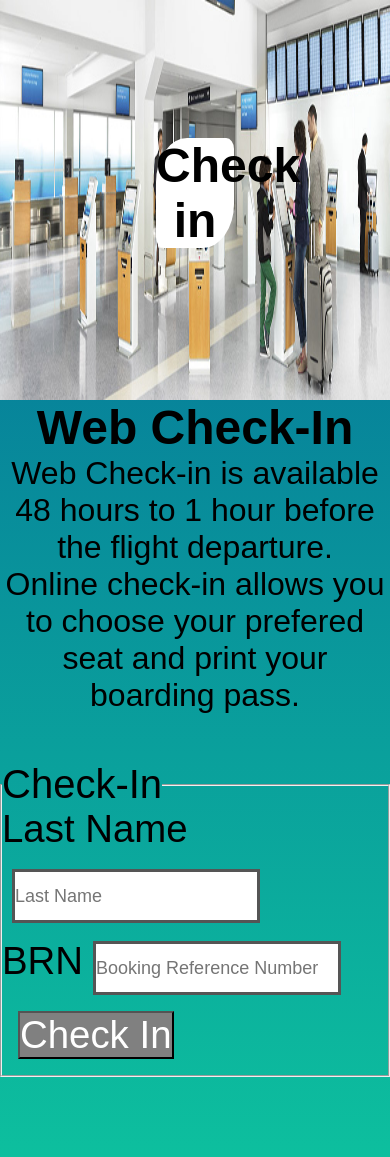
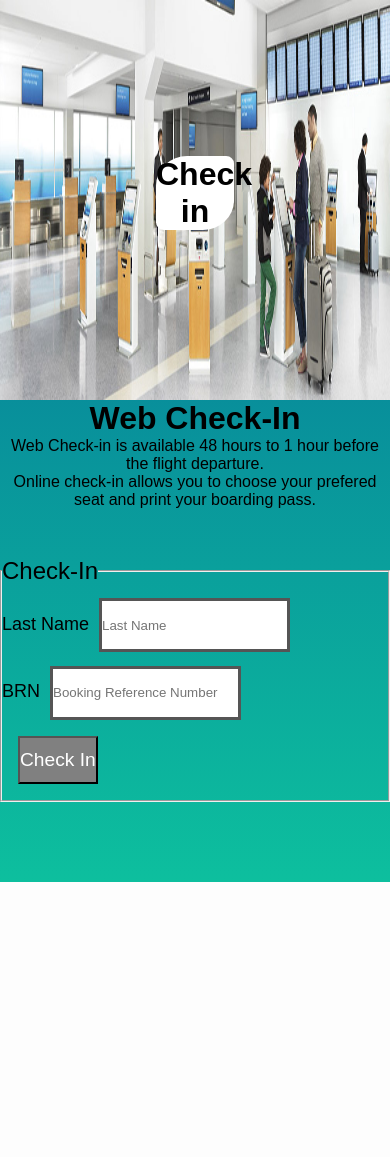
Before and after one commit to osm-alt/Airline-Reservation-System, a PHP site: page /checkin.html in a window 390 px wide. Shown: the part 52-1209 px from the top of the page. After the commit the page ends 934 px from the top, so only its background shows below. Run offline with PHP 8.4, Linux system fonts and the light colour scheme; some libraries are stand-ins or nearby versions.

Commit message:
updated all my pages drew

```diff
--- a/book_a_trip.html
+++ b/book_a_trip.html
@@ -35,9 +35,10 @@
             <li><a href="checkin.html">Check-in</a></li>
             <li><a href="CovidRestrictions.html">Covid Restrictions</a></li>
             <li><a href="cargo.html">Cargo</a></li>
-                <li><a href="#Contact">Contact</a></li>
+            <li><a href="#contact">Contact</a></li>
             <li><a href="#about">About</a>
           </ul>
+          <!-- <box-icon name='menu' color="whitesmoke" size="lg" id="menu"></box-icon> -->
           <menu>
             <ul>
               <li><a class="active" href="main_page.html">Home Page</a></li>
@@ -46,12 +47,13 @@
               <li><a href="checkin.html">Check-in</a></li>
               <li><a href="CovidRestrictions.html">Covid Restrictions</a></li>
               <li><a href="cargo.html">Cargo</a></li>
-                        <li><a href="#ContactUs">ContactUs</a></li>
+              <li><a href="#contact">Contact</a></li>
               <li><a href="#about">About</a></li>
             </ul>
           </menu>
         </nav>
       </header>
+
     <h1>ROA Airlines</h1>
     <h1>Book a Trip</h1>
     <form method="post" action="">
--- a/checkin.html
+++ b/checkin.html
@@ -27,7 +27,7 @@
         <li><a href="cargo.html">Cargo</a></li>
         <li><a href="#contact">Contact</a></li>
         <li><a href="#about">About</a>
-      </ul>
+        </ul>
       <!-- <box-icon name='menu' color="whitesmoke" size="lg" id="menu"></box-icon> -->
       <menu>
         <ul>
@@ -47,16 +47,24 @@
 
   <style>
 
-    *
-    {
-      margin: 0;
-      padding: 0;
-    }
 
+        h1 {
+          text-align: center;
+          font-weight: bold;
+          font-size: 2rem;
+        }
+
+        h2 {
+          font-weight: bold;
+          font-size: 0.5rem;
+        }
+
+        p {
+          font-weight: 35;
+          font-size: 1rem;
+        }
 
     body {
-      /* background: linear-gradient(90deg, rgba(2,0,36,1) 0%, rgba(9,43,121,1) 44%, rgba(0,212,255,1) 100%); */
-
       background: rgb(34, 193, 195);
       background: linear-gradient(0deg, rgba(34, 193, 195, 1) 0%, rgba(13, 191, 158, 1) 0%, rgba(4, 98, 152, 1) 100%, rgba(17, 225, 160, 1) 100%);
     }
@@ -96,22 +104,6 @@
     }
 
 
-    h1 {
-      text-align: center;
-      font-weight: bold;
-      font-size: 3rem;
-    }
-
-    h2 {
-      font-weight: bold;
-      font-size: 2rem;
-    }
-
-    p {
-      font-weight: 350;
-      font-size: 2rem;
-    }
-
     .container {
       display: flex;
       align-content: center;
@@ -120,11 +112,11 @@
 
 
     legend {
-      font-size: 2.5rem;
+      font-size: 1.5rem;
     }
 
     label {
-      font-size: larger;
+      font-size: large;
     }
 
     @media (max-width:1200px) {
@@ -157,13 +149,13 @@
       <fieldset>
         <legend>Check-In</legend>
         <p><label>Last Name<input name="Lname" type="text" size="21"
-              style="margin-left: 10px;  border: 3px solid #555; height: 25px; font-size: large; height: 3rem; margin-top: 1em;"
+              style="margin-left: 10px;  border: 3px solid #555; height: 25px; height: 3rem; margin-top: 1em;"
               placeholder="Last Name"></p>
         <p><label>BRN<input name="BRN" type="text" size="21"
-              style="margin-left: 10px;  border: 3px solid #555; height: 25px; font-size: large;height: 3rem; margin-top: 1em;"
+              style="margin-left: 10px;  border: 3px solid #555; height: 25px;height: 3rem; margin-top: 1em;"
               placeholder="Booking Reference Number"></p>
         <p><input type="submit" value="Check In"
-            style="color: white; height: 3rem; background-color: grey; margin-left: 10rem; font-size: larger; margin: 1rem;">
+            style="color: white; height: 3rem; background-color: grey; font-size: larger; margin-left: 10rem;  margin: 1rem;">
         </p>
       </fieldset>
     </form>
```
Also changed, not shown: BaggageInfo.html (+7 -3 lines), CovidRestrictions.html (+8 -11 lines), baggage.css (+1 -8 lines), cargo.html (+20 -26 lines), main_page.html (+87 -9 lines). Lines whose indentation alone changed are shown as unchanged.
